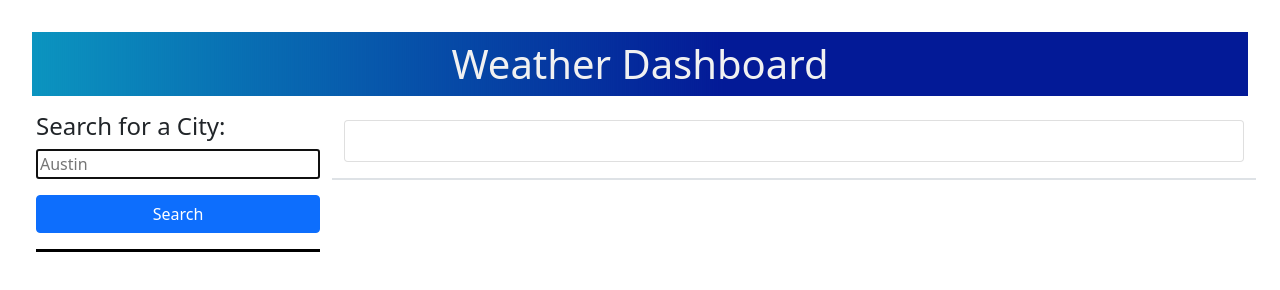
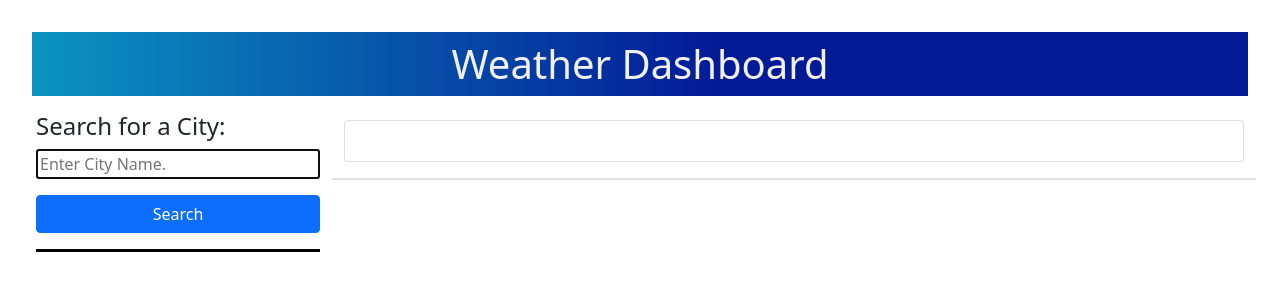
Before and after one commit to nicnolen/weather-dashboard, a plain HTML site: page index.html in a window 1280 px wide. Drawn offline with nearby package versions, Linux system fonts and the light colour scheme.

Commit message:
took out console.logs

```diff
--- a/assets/js/script.js
+++ b/assets/js/script.js
@@ -202,7 +202,6 @@ var fiveDay = function (lat, lon) {
 
 // Function to display 5 day weather forecast
 var displayFiveDay = function (forecast) {
-  console.log(forecast);
   // clear old content
   forecastContainerEl.textContent = '';
   forecastTitleEl.textContent = '5-Day Forecast:';
--- a/index.html
+++ b/index.html
@@ -32,7 +32,7 @@
               id="city-input"
               type="text"
               autofocus="true"
-              placeholder="Austin"
+              placeholder="Enter city name."
               class="text-capitalize"
             />
             <button type="submit" form="city-form" class="btn btn-primary my-3">
```
